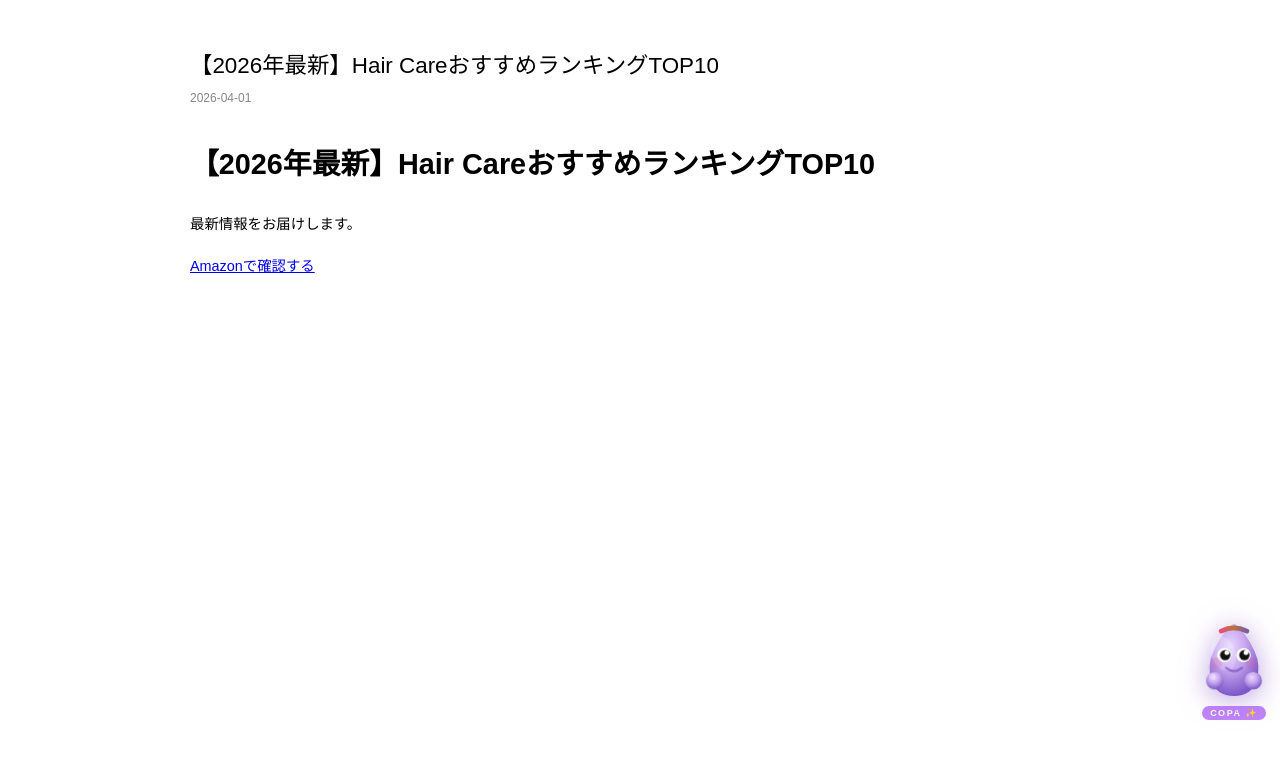
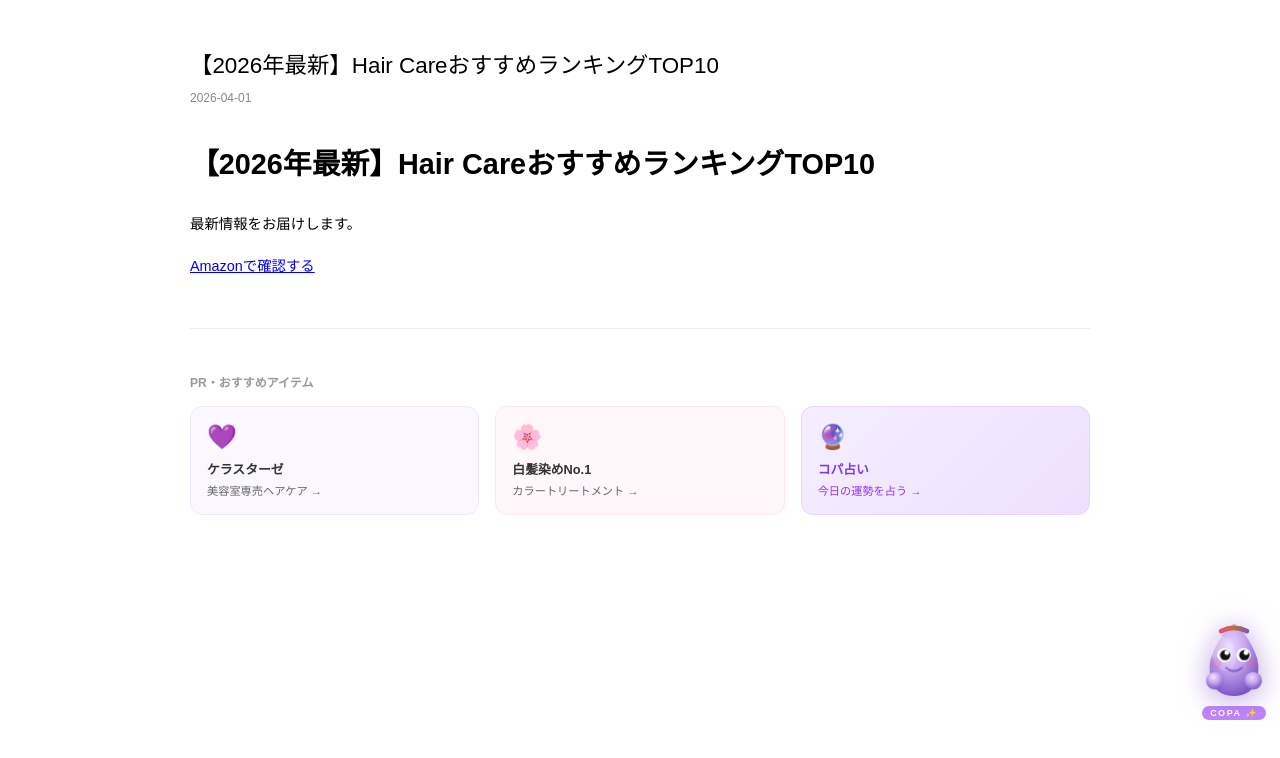
Before and after one commit to okuwabara07-gif/hair-care-jp, a Next.js app: page /blog/haircare-guide in a window 1280 px wide. Shown: the top 758 px of the page. Built offline with nearby package versions, Linux system fonts and the light colour scheme.

Commit message:
feat: add affiliate banners

```diff
--- a/app/blog/[slug]/page.tsx
+++ b/app/blog/[slug]/page.tsx
@@ -12,6 +12,14 @@
       <h1 style={{fontSize:'1.4rem',fontWeight:400,marginBottom:'0.5rem'}}>{post.title}</h1>
       <p style={{fontSize:'0.75rem',color:'#888',marginBottom:'2rem'}}>{post.date}</p>
       <div style={{fontSize:'0.9rem',lineHeight:1.9}}><MDXRemote source={post.content} /></div>
+        <div style={{marginTop:'3rem',borderTop:'1px solid #eee',paddingTop:'2rem'}}>
+          <p style={{fontSize:'0.75rem',color:'#999',marginBottom:'1rem',fontWeight:600}}>PR・おすすめアイテム</p>
+          <div style={{display:'grid',gridTemplateColumns:'repeat(auto-fit,minmax(150px,1fr))',gap:'1rem'}}>
+            <a href="https://www.forcise.jp/ic/kerastase" target="_blank" rel="noopener noreferrer sponsored" style={{display:'block',padding:'1rem',border:'1px solid #f0e6ff',borderRadius:'12px',textDecoration:'none',background:'#faf7ff'}}><div style={{fontSize:'1.5rem',marginBottom:'0.5rem'}}>💜</div><div style={{fontSize:'0.8rem',fontWeight:700,color:'#333',marginBottom:'0.25rem'}}>ケラスターゼ</div><div style={{fontSize:'0.7rem',color:'#666'}}>美容室専売ヘアケア →</div></a>
+            <a href="https://kiwabi-japan.myshopify.com/pages/rv002-r-a8" target="_blank" rel="noopener noreferrer sponsored" style={{display:'block',padding:'1rem',border:'1px solid #ffe6f0',borderRadius:'12px',textDecoration:'none',background:'#fff7fa'}}><div style={{fontSize:'1.5rem',marginBottom:'0.5rem'}}>🌸</div><div style={{fontSize:'0.8rem',fontWeight:700,color:'#333',marginBottom:'0.25rem'}}>白髪染めNo.1</div><div style={{fontSize:'0.7rem',color:'#666'}}>カラートリートメント →</div></a>
+            <a href="https://colorpass-web.vercel.app/fortune" target="_blank" rel="noopener noreferrer" style={{display:'block',padding:'1rem',border:'1px solid #e8d4ff',borderRadius:'12px',textDecoration:'none',background:'linear-gradient(135deg,#f5eeff,#ede0ff)'}}><div style={{fontSize:'1.5rem',marginBottom:'0.5rem'}}>🔮</div><div style={{fontSize:'0.8rem',fontWeight:700,color:'#7c3aed',marginBottom:'0.25rem'}}>コパ占い</div><div style={{fontSize:'0.7rem',color:'#9333ea'}}>今日の運勢を占う →</div></a>
+          </div>
+        </div>
     </main>
   )
 }
```
